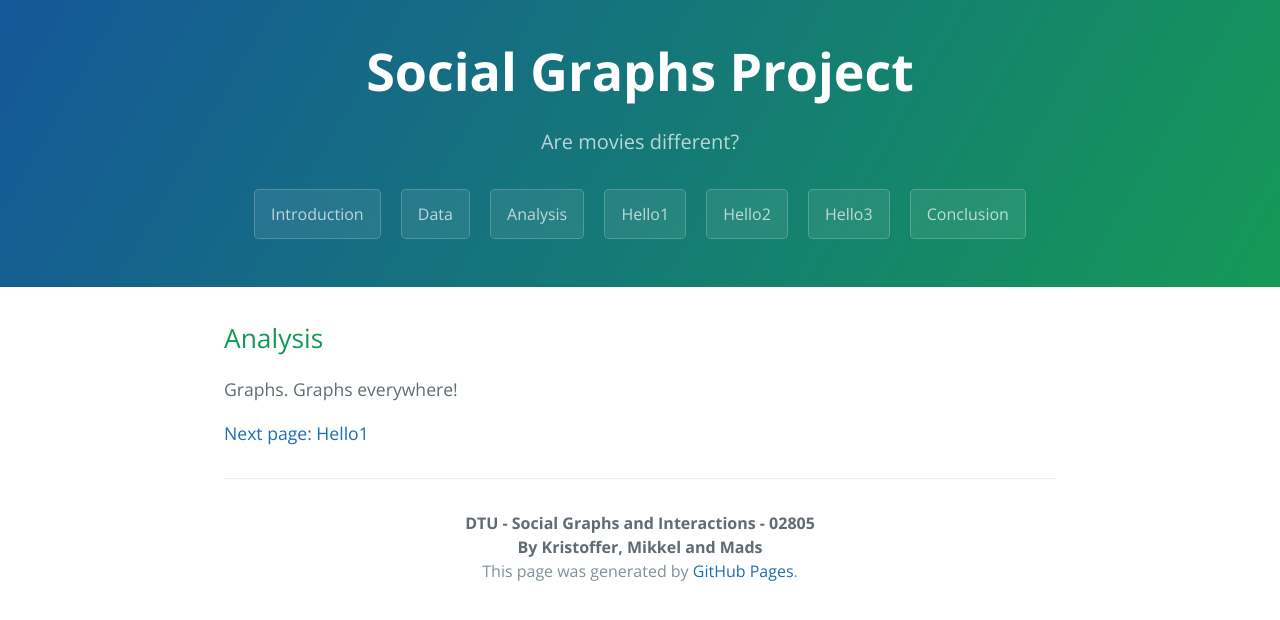
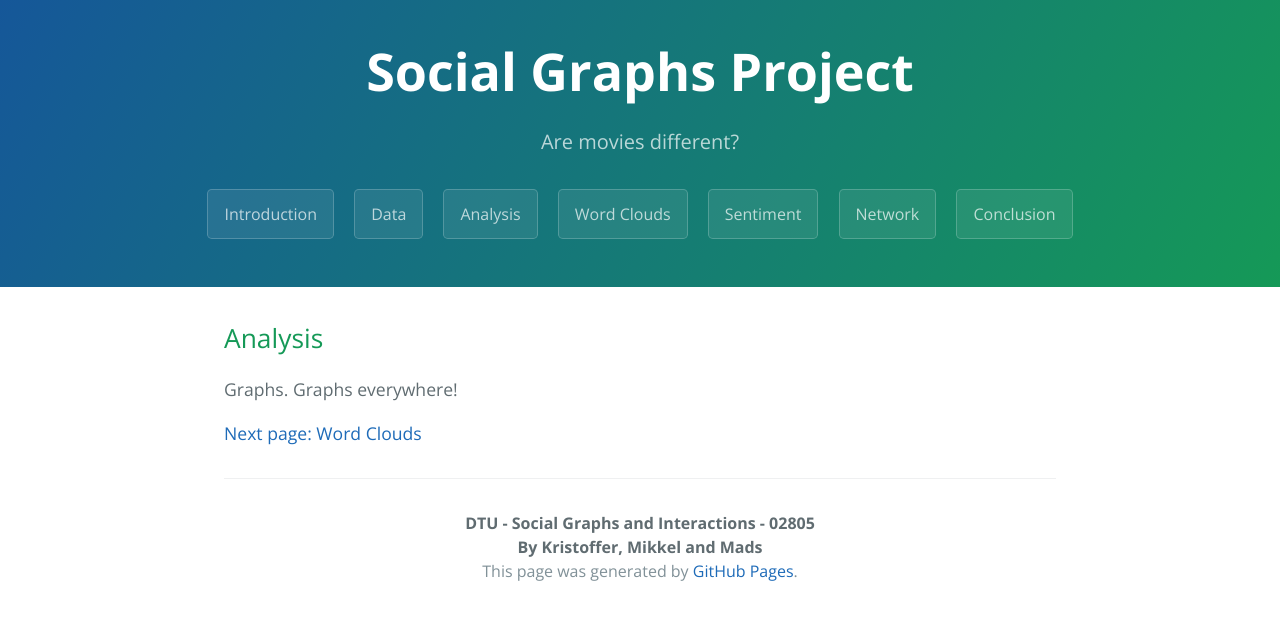
Before and after one commit to MBJohansen/Social-Graphs-Project, a Jekyll site: the page built from docs/analysis.md, in a window 1280 px wide. Shown: the top 620 px of the page. Built offline with Jekyll 4.4.1, drawn with Linux system fonts in a browser that asks for light colours; our own code applies the rules of GitHub Pages for plain Markdown files.

Commit message:
Website: Pages and navigation

```diff
--- a/docs/_layouts/default.html
+++ b/docs/_layouts/default.html
@@ -30,9 +30,9 @@
         <!--<a href="{{ site.github.repository_url }}" class="btn">View on GitHub</a>-->
         <a href="{{ site.baseurl }}/data.html" class="btn">Data</a>
         <a href="{{ site.baseurl }}/analysis.html" class="btn">Analysis</a>
-        <a href="{{ site.baseurl }}/page.html" class="btn">Hello1</a>
-        <a href="{{ site.baseurl }}/page.html" class="btn">Hello2</a>
-        <a href="{{ site.baseurl }}/page.html" class="btn">Hello3</a>
+        <a href="{{ site.baseurl }}/wordclouds.html" class="btn">Word Clouds</a>
+        <a href="{{ site.baseurl }}/sentiment.html" class="btn">Sentiment</a>
+        <a href="{{ site.baseurl }}/network.html" class="btn">Network</a>
         <a href="{{ site.baseurl }}/conclusion.html" class="btn">Conclusion</a>
       {% endif %}
       {% if site.show_downloads %}
--- a/docs/analysis.md
+++ b/docs/analysis.md
@@ -3,4 +3,4 @@
 
 Graphs. Graphs everywhere!
 
-[Next page: Hello1](page.md)
+[Next page: Word Clouds](wordclouds.md)
```
Also changed, not shown: docs/network.md (added, +5 -0 lines), docs/page.md (+1 -1 lines), docs/sentiment.md (added, +5 -0 lines), docs/wordclouds.md (added, +7 -0 lines).
